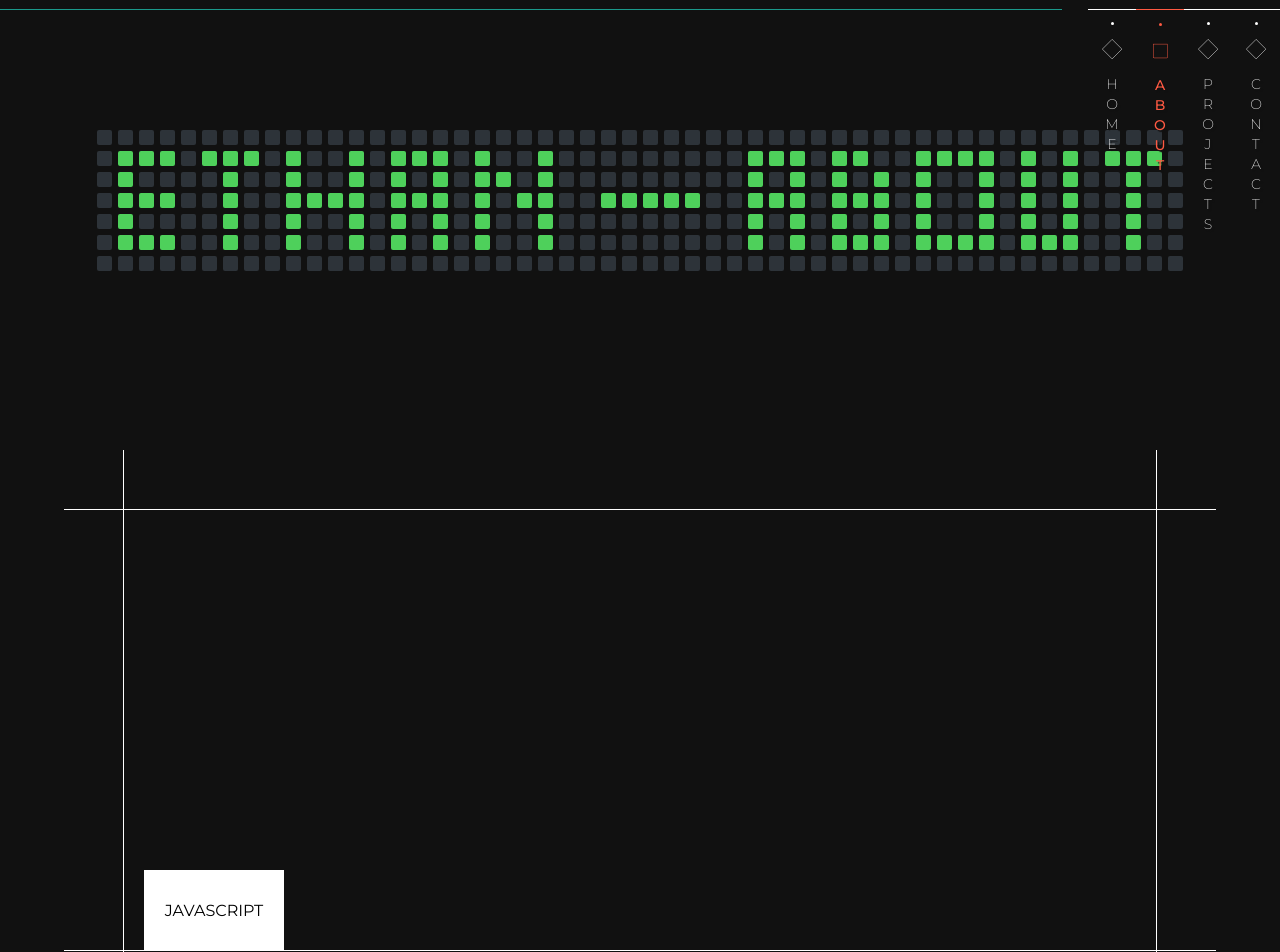
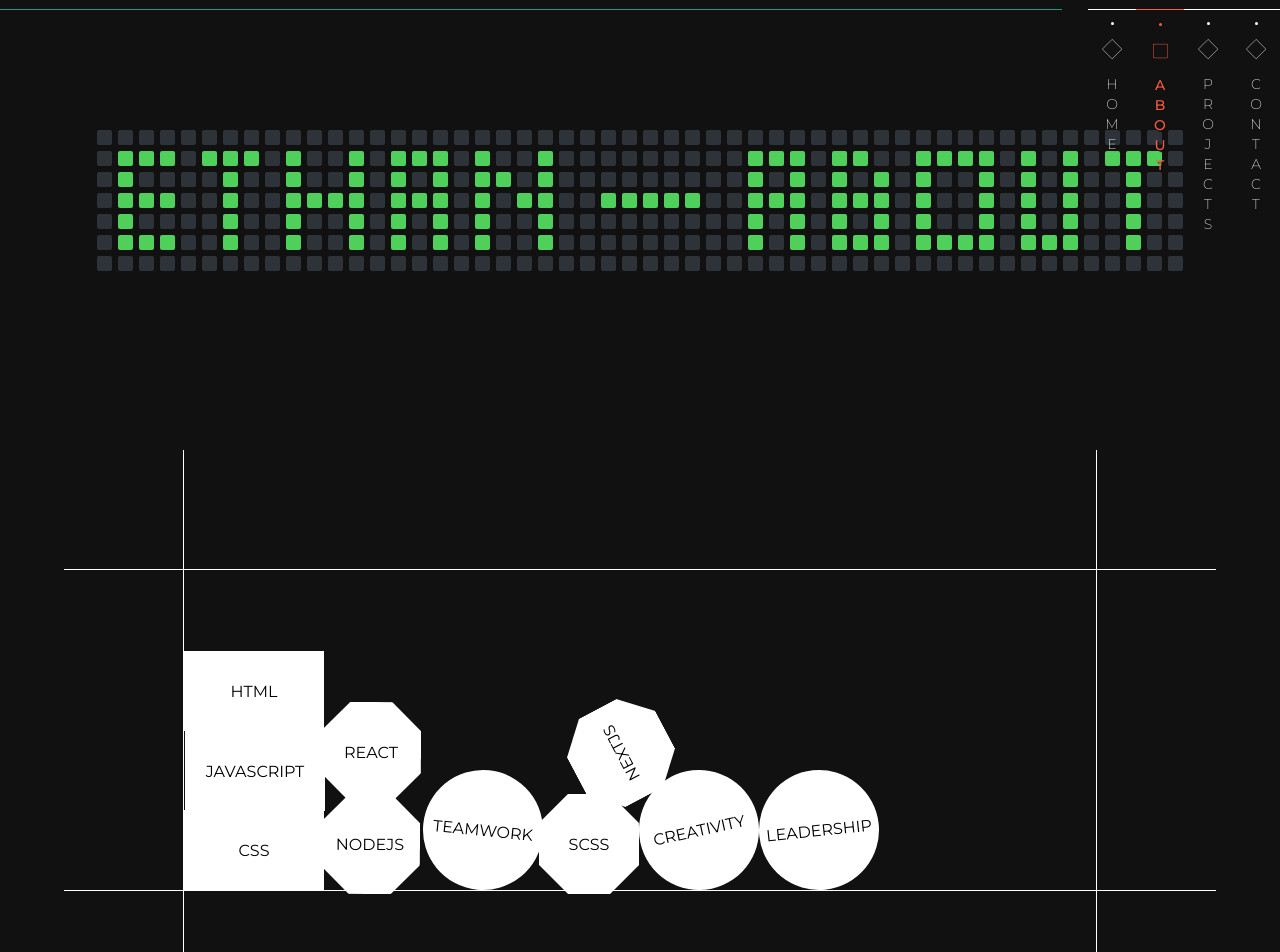
Before and after one commit to EthanTransier/portfolio-project, a Next.js app: page /about in a window 1280 px wide. Shown: the top 952 px of the page. Built offline with nearby package versions, Linux system fonts and the light colour scheme.

Commit message:
Finished Skills
Still need to make responsive

```diff
--- a/src/Components/Skills.jsx
+++ b/src/Components/Skills.jsx
@@ -3,15 +3,29 @@ import Matter from 'matter-js';
 // import './styles.css'; // Import your CSS file
 
 const Box = ({text}) => {
-  const boxRef = useRef(null);
+  const boxRef1 = useRef(null);
+  const boxRef2 = useRef(null);
+  const boxRef3 = useRef(null);
+
+  const polygonRef1 = useRef(null);
+  const polygonRef2 = useRef(null);
+  const polygonRef3 = useRef(null);
+  const polygonRef4 = useRef(null);
+
+  const circleRef1 = useRef(null);
+  const circleRef2 = useRef(null);
+  const circleRef3 = useRef(null);
 
   useEffect(() => {
     const engine = Matter.Engine.create();
-    const box = {
+    const container = boxRef1.current.parentElement;
+    const containerBounds = container.getBoundingClientRect();
+
+    const box1 = {
       w: 140,
       h: 80,
-      body: Matter.Bodies.rectangle(150, 0, 140, 80),
-      elem: boxRef.current,
+      body: Matter.Bodies.rectangle(180, 0, 140, 80),
+      elem: boxRef1.current,
       render() {
         const { x, y } = this.body.position;
         this.elem.style.top = `${y - this.h / 2}px`;
@@ -19,9 +33,115 @@ const Box = ({text}) => {
         this.elem.style.transform = `rotate(${this.body.angle}rad)`;
       },
     };
-    const container = boxRef.current.parentElement;
-    const containerBounds = container.getBoundingClientRect();
-
+    const box2 = {
+      w: 140,
+      h: 80,
+      body: Matter.Bodies.rectangle(220, 0, 140, 80),
+      elem: boxRef2.current,
+      render() {
+        const { x, y } = this.body.position;
+        this.elem.style.top = `${y - this.h / 2}px`;
+        this.elem.style.left = `${x - this.w / 2}px`;
+        this.elem.style.transform = `rotate(${this.body.angle}rad)`;
+      },
+    };
+    const box3 = {
+      w: 140,
+      h: 80,
+      body: Matter.Bodies.rectangle(260, 0, 140, 80),
+      elem: boxRef3.current,
+      render() {
+        const { x, y } = this.body.position;
+        this.elem.style.top = `${y - this.h / 2}px`;
+        this.elem.style.left = `${x - this.w / 2}px`;
+        this.elem.style.transform = `rotate(${this.body.angle}rad)`;
+        this.body.render.fillStyle = "red"
+      },
+    };
+    const polygon1 = {
+      w: 100,
+      h: 100,
+      body: Matter.Bodies.polygon(360, 0, 8, 50),
+      elem: polygonRef1.current,
+      render() {
+        const { x, y } = this.body.position;
+        this.elem.style.top = `${y - this.h / 2}px`;
+        this.elem.style.left = `${x - this.w / 2}px`;
+        this.elem.style.transform = `rotate(${this.body.angle}rad)`;
+      },
+    };
+    const polygon2 = {
+      w: 100,
+      h: 100,
+      body: Matter.Bodies.polygon(360, 0, 8, 50),
+      elem: polygonRef2.current,
+      render() {
+        const { x, y } = this.body.position;
+        this.elem.style.top = `${y - this.h / 2}px`;
+        this.elem.style.left = `${x - this.w / 2}px`;
+        this.elem.style.transform = `rotate(${this.body.angle}rad)`;
+      },
+    };
+    const polygon3 = {
+      w: 100,
+      h: 100,
+      body: Matter.Bodies.polygon(360, 0, 8, 50),
+      elem: polygonRef3.current,
+      render() {
+        const { x, y } = this.body.position;
+        this.elem.style.top = `${y - this.h / 2}px`;
+        this.elem.style.left = `${x - this.w / 2}px`;
+        this.elem.style.transform = `rotate(${this.body.angle}rad)`;
+      },
+    };
+    const polygon4 = {
+      w: 100,
+      h: 100,
+      body: Matter.Bodies.polygon(360, 0, 8, 50),
+      elem: polygonRef4.current,
+      render() {
+        const { x, y } = this.body.position;
+        this.elem.style.top = `${y - this.h / 2}px`;
+        this.elem.style.left = `${x - this.w / 2}px`;
+        this.elem.style.transform = `rotate(${this.body.angle}rad)`;
+      },
+    };
+    const circle1 = {
+      w: 120,
+      h: 120,
+      body: Matter.Bodies.circle(360, 0, 60),
+      elem: circleRef1.current,
+      render() {
+        const { x, y } = this.body.position;
+        this.elem.style.top = `${y - this.h / 2}px`;
+        this.elem.style.left = `${x - this.w / 2}px`;
+        this.elem.style.transform = `rotate(${this.body.angle}rad)`;
+      },
+    };
+    const circle2 = {
+      w: 120,
+      h: 120,
+      body: Matter.Bodies.circle(360, 0, 60),
+      elem: circleRef2.current,
+      render() {
+        const { x, y } = this.body.position;
+        this.elem.style.top = `${y - this.h / 2}px`;
+        this.elem.style.left = `${x - this.w / 2}px`;
+        this.elem.style.transform = `rotate(${this.body.angle}rad)`;
+      },
+    };
+    const circle3 = {
+      w: 120,
+      h: 120,
+      body: Matter.Bodies.circle(360, 0, 60),
+      elem: circleRef3.current,
+      render() {
+        const { x, y } = this.body.position;
+        this.elem.style.top = `${y - this.h / 2}px`;
+        this.elem.style.left = `${x - this.w / 2}px`;
+        this.elem.style.transform = `rotate(${this.body.angle}rad)`;
+      },
+    };
     // Create ground
     // const ground = Matter.Bodies.rectangle(containerBounds.width / 2, containerBounds.height - 60, containerBounds.width, 120, {
     //   isStatic: true,
@@ -31,10 +151,10 @@ const Box = ({text}) => {
     // });
 
     // Create walls
-    const leftWall = Matter.Bodies.rectangle(0, containerBounds.height / 2, 120, containerBounds.height, { isStatic: true });
-    const rightWall = Matter.Bodies.rectangle(containerBounds.width, containerBounds.height / 2, 120, containerBounds.height, { isStatic: true });
-    const topWall = Matter.Bodies.rectangle(containerBounds.width / 2, 0, containerBounds.width, 120, { isStatic: true });
-    const bottomWall = Matter.Bodies.rectangle(containerBounds.width / 2, containerBounds.height, containerBounds.width, 120, { isStatic: true });
+    const leftWall = Matter.Bodies.rectangle(0, containerBounds.height / 2, 240, containerBounds.height + 480, { isStatic: true });
+    const rightWall = Matter.Bodies.rectangle(containerBounds.width, containerBounds.height / 2, 240, containerBounds.height + 480, { isStatic: true });
+    const topWall = Matter.Bodies.rectangle(containerBounds.width / 2, 0, containerBounds.width + 480, 240, { isStatic: true });
+    const bottomWall = Matter.Bodies.rectangle(containerBounds.width / 2, containerBounds.height, containerBounds.width, 240, { isStatic: true });
 
     // Adjust the bounds to restrict movement within the walls
     const mouseConstraint = Matter.MouseConstraint.create(engine, {
@@ -48,11 +168,22 @@ const mouseConstraint = Matter.MouseConstraint.create(engine, {
         }
       }
     });
-
-    Matter.Composite.add(engine.world, [box.body, leftWall, rightWall, topWall, bottomWall, mouseConstraint]);
+    mouseConstraint.mouse.element.removeEventListener("mousewheel", mouseConstraint.mouse.mousewheel);
+    mouseConstraint.mouse.element.removeEventListener("DOMMouseScroll", mouseConstraint.mouse.mousewheel);
+    Matter.Collision.create(box1, box2, box3, polygon1, polygon2, polygon3, polygon4, circle1, circle2, circle3)
+    Matter.Composite.add(engine.world, [box1.body, box2.body, box3.body, polygon1.body, polygon2.body, polygon3.body, polygon4.body, circle1.body, circle2.body, circle3.body, leftWall, rightWall, topWall, bottomWall, mouseConstraint]);
 
     const rerender = () => {
-      box.render();
+      box1.render();
+      box2.render();
+      box3.render();
+      polygon1.render();
+      polygon2.render();
+      polygon3.render();
+      polygon4.render();
+      circle1.render();
+      circle2.render();
+      circle3.render();
       Matter.Engine.update(engine);
       requestAnimationFrame(rerender);
     };
@@ -66,9 +197,39 @@ const mouseConstraint = Matter.MouseConstraint.create(engine, {
   }, []);
 
   return (
-    <div id="box" ref={boxRef}>
-      <h1>{text}</h1>
+    <>
+      <div id="box" ref={boxRef1}>
+        <h1>HTML</h1>
       </div>
+      <div id="box" ref={boxRef2}>
+        <h1>CSS</h1>
+      </div>
+      <div id="box" ref={boxRef3}>
+        <h1>JAVASCRIPT</h1>
+      </div>
+      <div id="polygon" ref={polygonRef1}>
+        <h1>SCSS</h1>
+      </div>
+      <div id="polygon" ref={polygonRef2}>
+        <h1>NODEJS</h1>
+      </div>
+      <div id="polygon" ref={polygonRef3}>
+        <h1>REACT</h1>
+      </div>
+      <div id="polygon" ref={polygonRef4}>
+        <h1>NEXTJS</h1>
+      </div>
+      <div id="circle" ref={circleRef1}>
+        <h1>LEADERSHIP</h1>
+      </div>
+      <div id="circle" ref={circleRef2}>
+        <h1>CREATIVITY</h1>
+      </div>
+      <div id="circle" ref={circleRef3}>
+        <h1>TEAMWORK</h1>
+      </div>
+    </>
+
   );
 };
 
@@ -76,8 +237,8 @@ const Skills = () => {
   return (
     <div className="container">
       <Box text={"HTML"}/>
-      <Box text={"CSS"}/>
-      <Box text={"JAVASCRIPT"}/>
+      {/* <Box text={"CSS"}/>
+      <Box text={"JAVASCRIPT"}/> */}
       <div className="left-wall"></div>
       <div className="right-wall"></div>
       <div className="top-wall"></div>
--- a/src/Styles/css/main.css
+++ b/src/Styles/css/main.css
@@ -1071,6 +1071,11 @@ footer .mobile-footer {
   height: 70vh; /* Adjust as needed */
   background-color: #111111; /* Adjust as needed */
   margin: 50px auto; /* Adjust as needed */
+  overflow: hidden;
+}
+
+canvas {
+  overflow: hidden;
 }
 
 #box {
@@ -1084,6 +1089,67 @@ footer .mobile-footer {
   display: flex;
   align-items: center;
   justify-content: center;
+  transition: background 0.15s ease-in-out;
+}
+#box h1 {
+  color: black;
+  transition: color 0.15s ease-in-out;
+}
+#box:hover {
+  background: #ff5a43;
+}
+#box:hover h1 {
+  color: white;
+}
+
+#polygon {
+  position: absolute;
+  clip-path: polygon(29% 0%, 71% 0%, 100% 29%, 100% 71%, 71% 100%, 29% 100%, 0% 71%, 0% 29%);
+  transition: background 0.15s ease-in-out;
+  background: #ffffff;
+  color: black;
+  height: 100px;
+  width: 100px;
+  cursor: move;
+  user-select: none;
+  display: flex;
+  align-items: center;
+  justify-content: center;
+}
+#polygon h1 {
+  color: black;
+  transition: color 0.15s ease-in-out;
+}
+#polygon:hover {
+  background: #1b998b;
+}
+#polygon:hover h1 {
+  color: white;
+}
+
+#circle {
+  position: absolute;
+  border-radius: 60px;
+  transition: background 0.15s ease-in-out;
+  background: #ffffff;
+  color: black;
+  height: 120px;
+  width: 120px;
+  cursor: move;
+  user-select: none;
+  display: flex;
+  align-items: center;
+  justify-content: center;
+}
+#circle h1 {
+  color: black;
+  transition: color 0.15s ease-in-out;
+}
+#circle:hover {
+  background: #ff5a43;
+}
+#circle:hover h1 {
+  color: white;
 }
 
 .ground {
@@ -1091,26 +1157,26 @@ footer .mobile-footer {
   border-top: 1px solid white;
   z-index: 10;
   width: 100%;
-  height: 120px;
-  transform: translate(0%, calc(70vh - 60px));
+  height: 240px;
+  transform: translate(0%, calc(70vh - 120px));
 }
 
 .left-wall {
   position: absolute;
   border-right: 1px solid white;
   z-index: 10;
-  width: 120px;
+  width: 240px;
   height: 100%;
-  transform: translate(-60px, 0%);
+  transform: translate(-120px, 0%);
 }
 
 .right-wall {
   position: absolute;
   border-left: 1px solid white;
   z-index: 10;
-  width: 120px;
+  width: 240px;
   height: 100%;
-  transform: translate(calc(90vw - 60px), 0%);
+  transform: translate(calc(90vw - 120px), 0%);
 }
 
 .top-wall {
@@ -1118,6 +1184,6 @@ footer .mobile-footer {
   border-bottom: 1px solid white;
   z-index: 10;
   width: 100%;
-  height: 120px;
-  transform: translate(0%, -60px);
+  height: 240px;
+  transform: translate(0%, -120px);
 }/*# sourceMappingURL=main.css.map */
--- a/src/Styles/scss/components/_skills.scss
+++ b/src/Styles/scss/components/_skills.scss
@@ -5,8 +5,11 @@
 	background-color: #111111; /* Adjust as needed */
 	margin: 50px auto; /* Adjust as needed */
 	// display: flex;
+	overflow: hidden;
 }
-
+canvas {
+	overflow: hidden;
+}
 #box {
 	position: absolute;
 	background: #ffffff;
@@ -18,36 +21,107 @@
 	display: flex;
 	align-items: center;
 	justify-content: center;
+	transition: background 0.15s ease-in-out;
+	h1 {
+		color: black;
+		transition: color 0.15s ease-in-out;
+	}
+	&:hover {
+		background: #ff5a43;
+		h1 {
+			color: white;
+		}
+	}
 }
+
+#polygon {
+	position: absolute;
+	clip-path: polygon(
+		29% 0%,
+		71% 0%,
+		100% 29%,
+		100% 71%,
+		71% 100%,
+		29% 100%,
+		0% 71%,
+		0% 29%
+	);
+	transition: background 0.15s ease-in-out;
+	background: #ffffff;
+	color: black;
+	height: 100px;
+	width: 100px;
+	cursor: move;
+	user-select: none;
+	display: flex;
+	align-items: center;
+	justify-content: center;
+	h1 {
+		color: black;
+		transition: color 0.15s ease-in-out;
+	}
+	&:hover {
+		background: #1b998b;
+		h1 {
+			color: white;
+		}
+	}
+}
+
+#circle {
+	position: absolute;
+	border-radius: 60px;
+	transition: background 0.15s ease-in-out;
+	background: #ffffff;
+	color: black;
+	height: 120px;
+	width: 120px;
+	cursor: move;
+	user-select: none;
+	display: flex;
+	align-items: center;
+	justify-content: center;
+	h1 {
+		color: black;
+		transition: color 0.15s ease-in-out;
+	}
+	&:hover {
+		background: #ff5a43;
+		h1 {
+			color: white;
+		}
+	}
+}
+
 .ground {
 	position: absolute;
 	border-top: 1px solid white;
 	z-index: 10;
 	width: 100%;
-	height: 120px;
-	transform: translate(0%, calc(70vh - 60px));
+	height: 240px;
+	transform: translate(0%, calc(70vh - 120px));
 }
 .left-wall {
 	position: absolute;
 	border-right: 1px solid white;
 	z-index: 10;
-	width: 120px;
+	width: 240px;
 	height: 100%;
-	transform: translate(-60px, 0%);
+	transform: translate(-120px, 0%);
 }
 .right-wall {
 	position: absolute;
 	border-left: 1px solid white;
 	z-index: 10;
-	width: 120px;
+	width: 240px;
 	height: 100%;
-	transform: translate(calc(90vw - 60px), 0%);
+	transform: translate(calc(90vw - 120px), 0%);
 }
 .top-wall {
 	position: absolute;
 	border-bottom: 1px solid white;
 	z-index: 10;
 	width: 100%;
-	height: 120px;
-	transform: translate(0%, -60px);
+	height: 240px;
+	transform: translate(0%, -120px);
 }
```
Also changed, not shown: src/Styles/css/main.min.css, 2 other files (tests, documents, lock files or other folders). Lines whose indentation alone changed are shown as unchanged.
